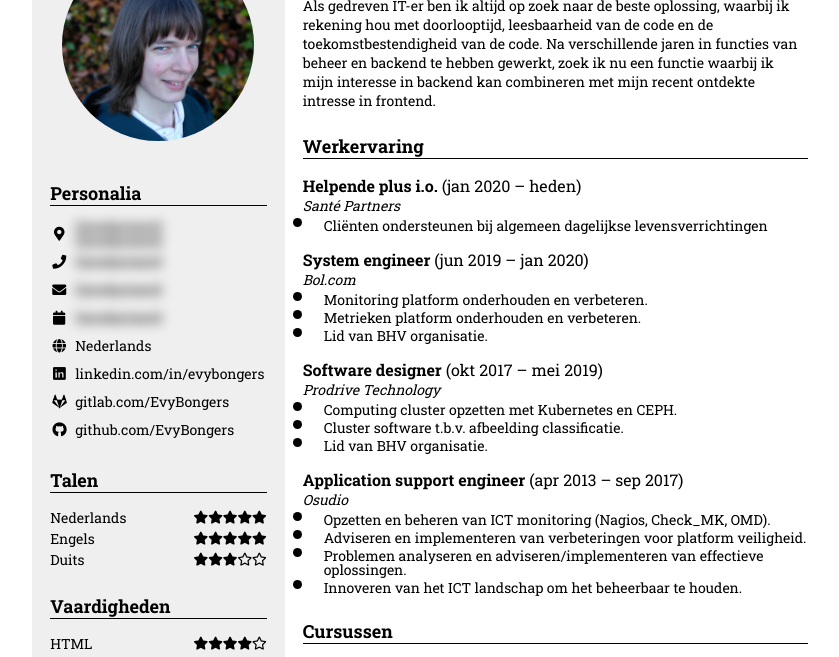
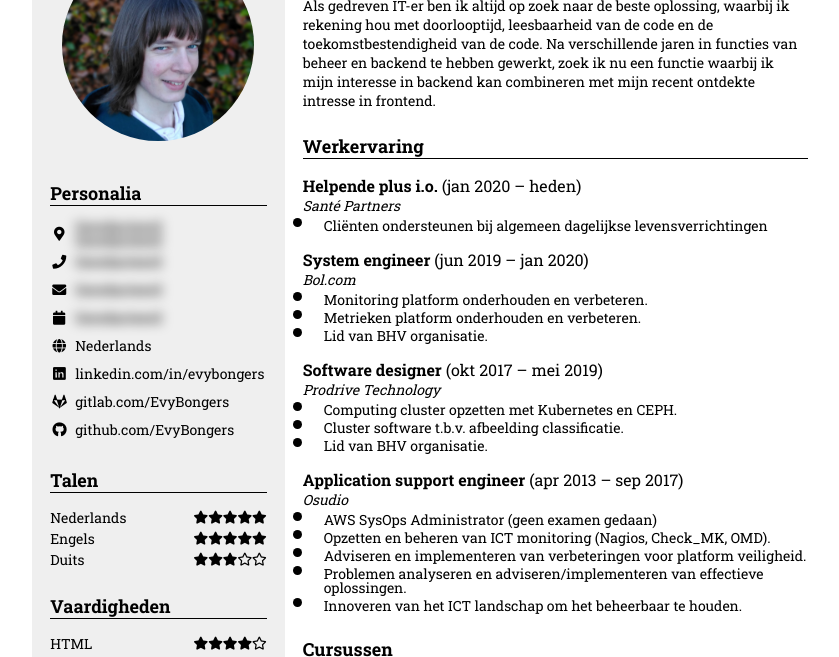
Before and after one commit to EvyBongers/resume, a website: page src/index.html in a window 1280 px wide. Shown: the part 85-742 px from the top of the page, without its empty margins (211-1050 px from the left). Drawn offline with nearby package versions, Linux system fonts and the light colour scheme; files that its build step writes are made by us from their sources.

Commit message:
Add AWS knowledge

```diff
--- a/src/index.html
+++ b/src/index.html
@@ -156,6 +156,7 @@
                 </h3>
                 <i>Osudio</i>
                 <ul>
+                    <li>AWS SysOps Administrator (geen examen gedaan)</li>
                     <li>Opzetten en beheren van ICT monitoring (Nagios, Check_MK, OMD).</li>
                     <li>Adviseren en implementeren van verbeteringen voor platform veiligheid.</li>
                     <li>Problemen analyseren en adviseren/implementeren van effectieve oplossingen.</li>
```
